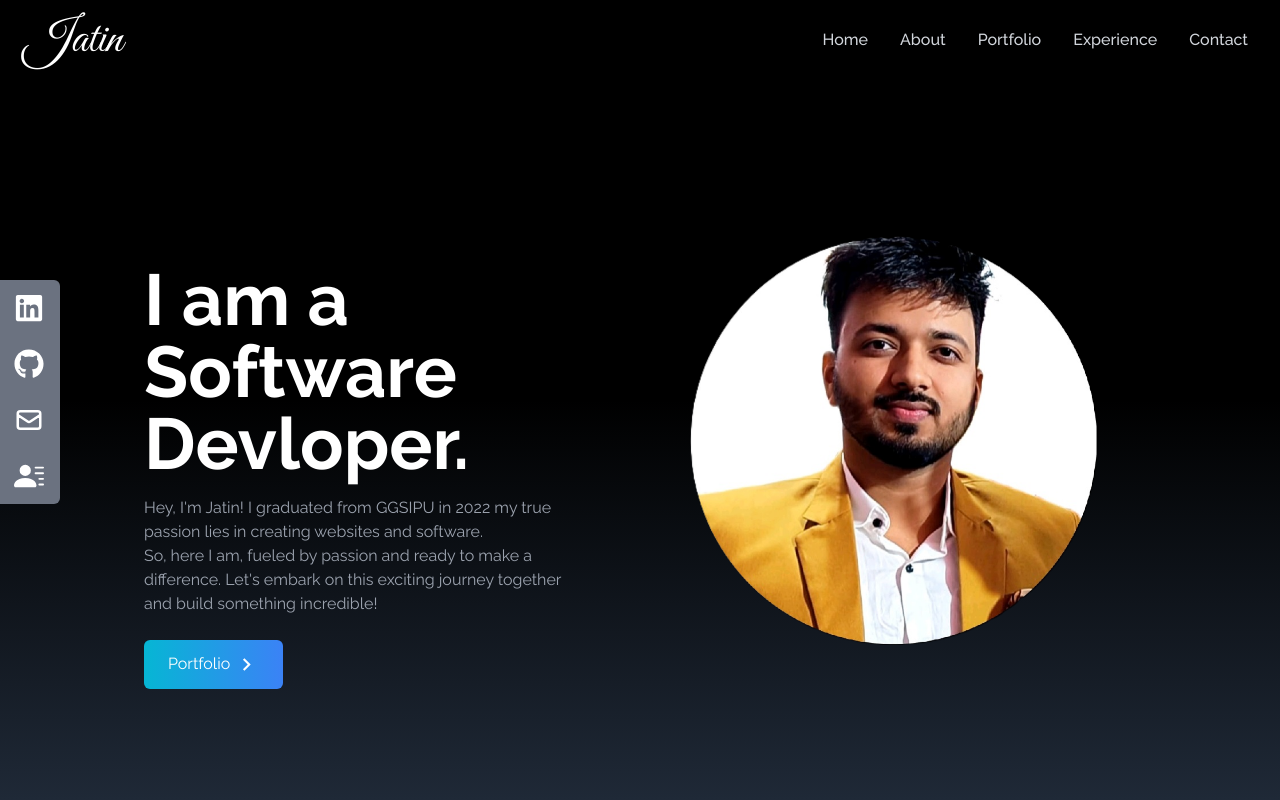
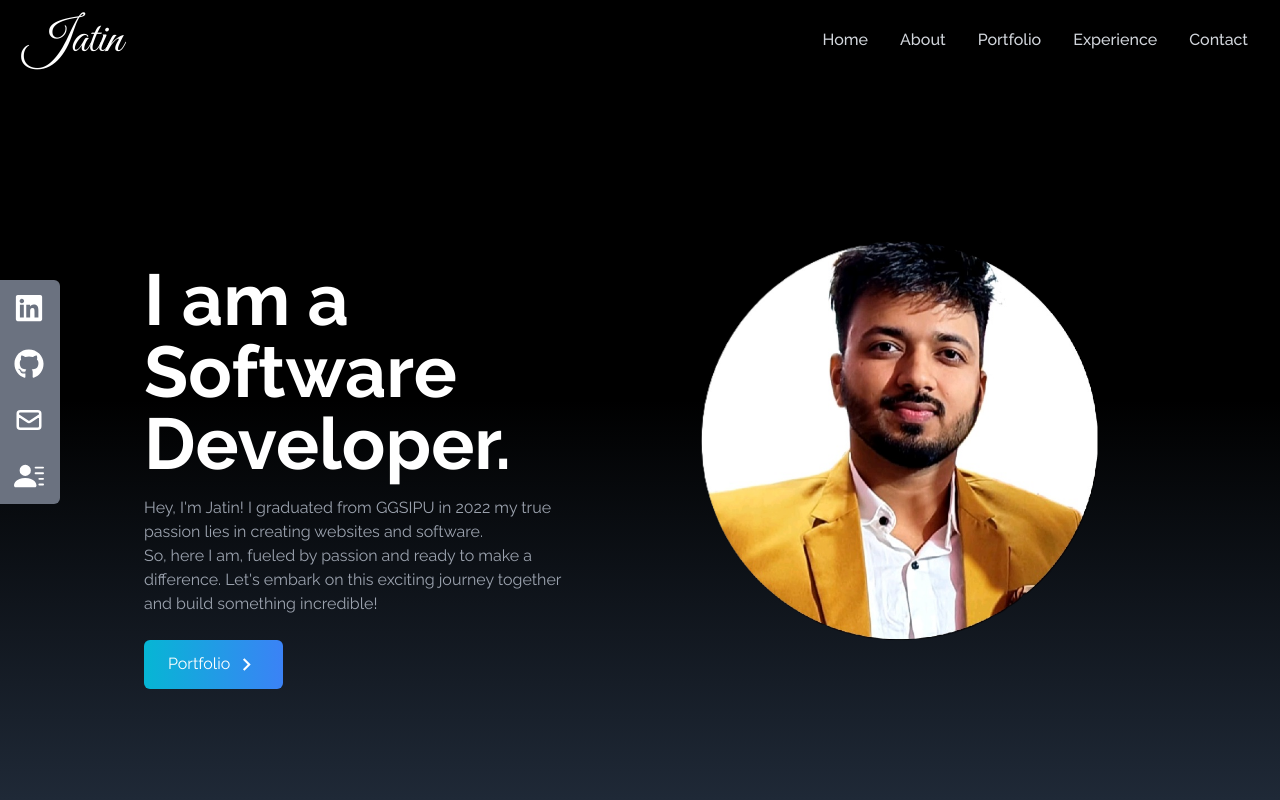
Before and after one commit to Jatin00001/Jatin-react-portfolio, a React (Create React App) app: page / in a window 1280 px wide. Shown: the top 800 px of the page. Built offline with nearby package versions, Linux system fonts and the light colour scheme.

Commit message:
Update Home.jsx
Correct spelling

```diff
--- a/src/components/Home.jsx
+++ b/src/components/Home.jsx
@@ -7,7 +7,7 @@
     <div name="home" className='overflow-hidden h-screen w-full bg-gradient-to-b from-black via-black to-gray-800'>
       <div className='mt-20 max-w-screen-lg mx-auto flex flex-col items-center justify-center h-full px-4  box-border md:flex-row' >
         <div className='flex flex-col justify-center h-full'>
-            <h2 className='text-4xl sm:text-7xl font-bold text-white'>I am a Software Devloper.</h2>
+            <h2 className='text-4xl sm:text-7xl font-bold text-white'>I am a Software Developer.</h2>
             <p className='text-gray-400 py-4 max-w-md'>Hey, I'm Jatin! I graduated from GGSIPU in 2022 my true passion lies in creating websites and software. <br /> So, here I am, fueled by passion and ready to make a difference. Let's embark on this exciting journey together and build something incredible! </p>
             <div >
                 <Link to='portfolio' smooth duration={500} className='group text-white w-fit px-6 py-3 my-2 justify-center items-center   flex rounded-md bg-gradient-to-r from-cyan-500 to-blue-500  ' >
```
